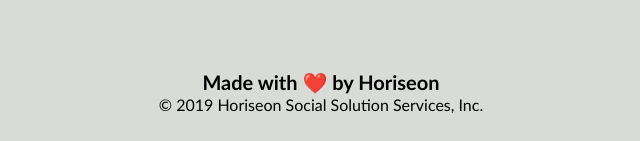
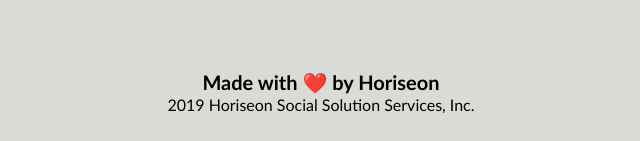
Before and after one commit to shanehancock64/02-Homework, a plain HTML site: page Develop/index.html in a window 1280 px wide. Shown: the part 1879-2020 px from the top of the page, 319-959 px from the left. Drawn offline with Linux system fonts and the light colour scheme.

Commit message:
added descriptive title added alt attributes to images added footer element

```diff
--- a/Develop/index.html
+++ b/Develop/index.html
@@ -3,7 +3,7 @@
   <head>
     <meta charset="UTF-8" />
     <link rel="stylesheet" href="./assets/css/style.css" />
-    <title>website</title>
+    <title>Horiseon Search Engine Optimization</title>
   </head>
 
   <body>
@@ -98,8 +98,10 @@
       </div>
     </div>
     <div class="footer">
-      <h2>Made with ❤️️ by Horiseon</h2>
-      <p>&copy; 2019 Horiseon Social Solution Services, Inc.</p>
+    <footer> <h2>Made with ❤️️ by Horiseon</h2>
+        <p>2019 Horiseon Social Solution Services, Inc.</p>
+    </footer>
+
     </div>
   </body>
 </html>
```
